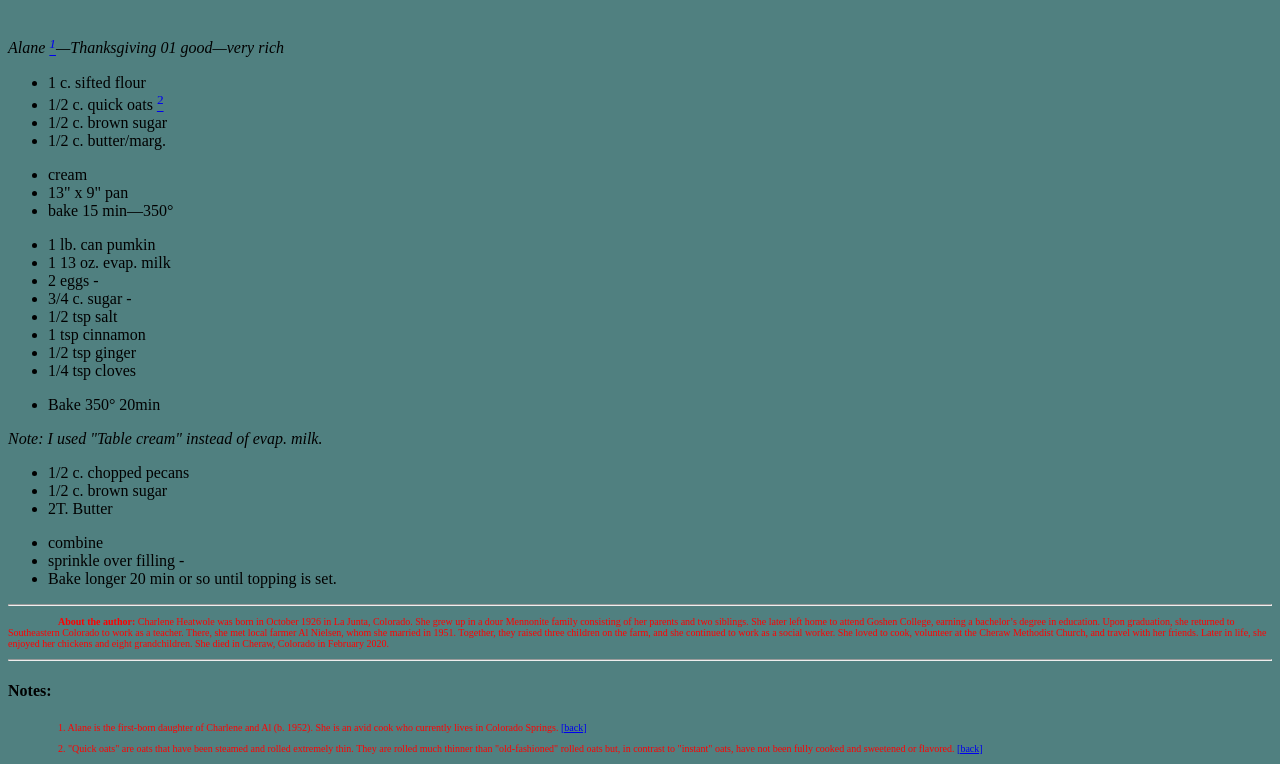
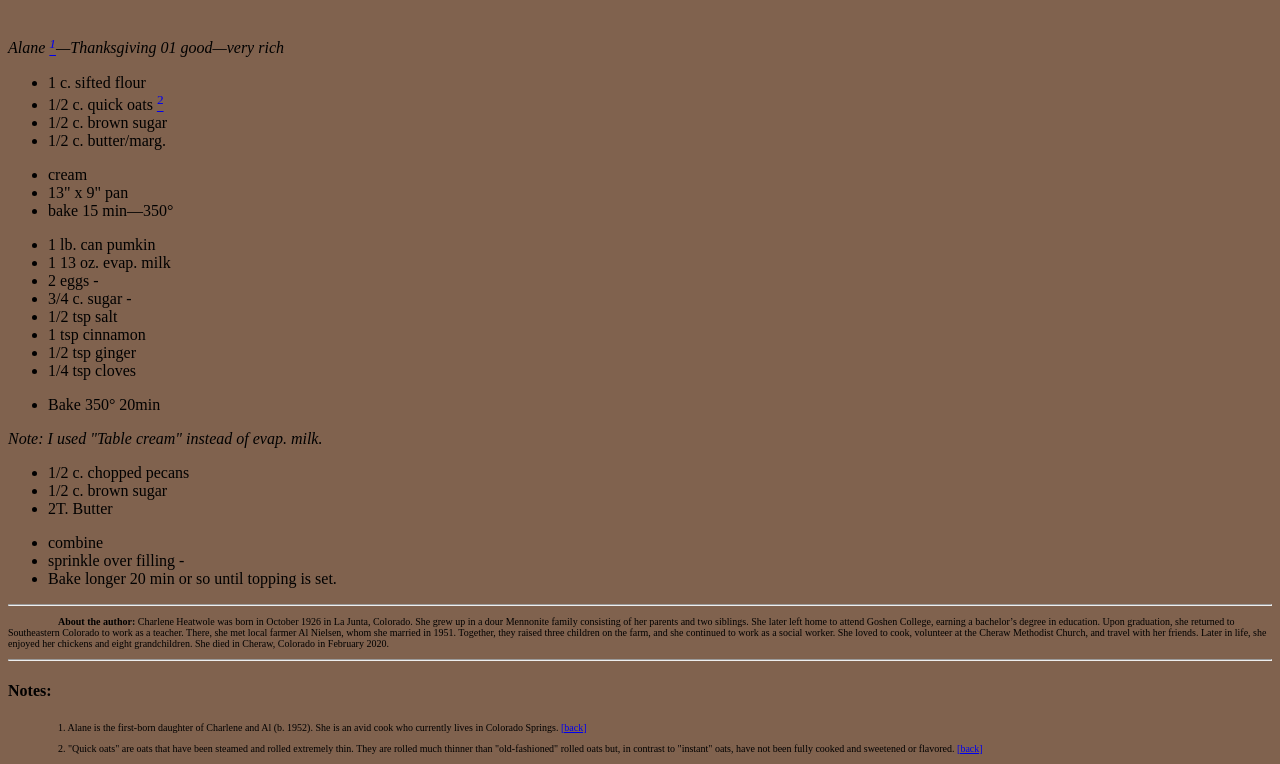
Before and after one commit to tterbyenrab/Charlenes-recipe-box, a plain HTML site: page recipe_box.html in a window 1280 px wide. Shown: the part 97-861 px from the top of the page. Drawn offline with Linux system fonts and the light colour scheme.

Commit message:
Update recipes.css

```diff
--- a/recipes.css
+++ b/recipes.css
@@ -2,7 +2,6 @@ p {
 text-align: left;
 font-family: times-new-roman;
 font-size: 10px;
-color: red;
 text-indent: 50px;
 
 }
@@ -30,6 +29,6 @@ div.notes /* name of your class here */ {
 
 
 body /* if you want the background for the whole page, you should use the "body" selector */ {
-background-color: rgb(80,128,128);
+background-color: rgb(128,98,78);
 
 }
```
